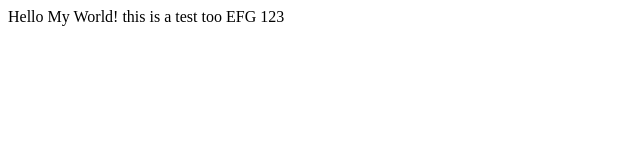
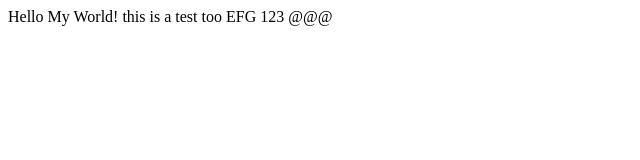
Before and after one commit to freeleegee/justsoso, a plain HTML site: page index.html in a window 1280 px wide. Shown: the full height of the page, 0-640 px from the left. Drawn offline with Linux system fonts and the light colour scheme.

Commit message:
Update index.html

```diff
--- a/index.html
+++ b/index.html
@@ -4,6 +4,6 @@
         <meta charset="utf-8">
     </head>
     <body>
-        Hello My World! this is a test too EFG 123
+        Hello My World! this is a test too EFG 123 @@@
     </body>
 </html>
```
